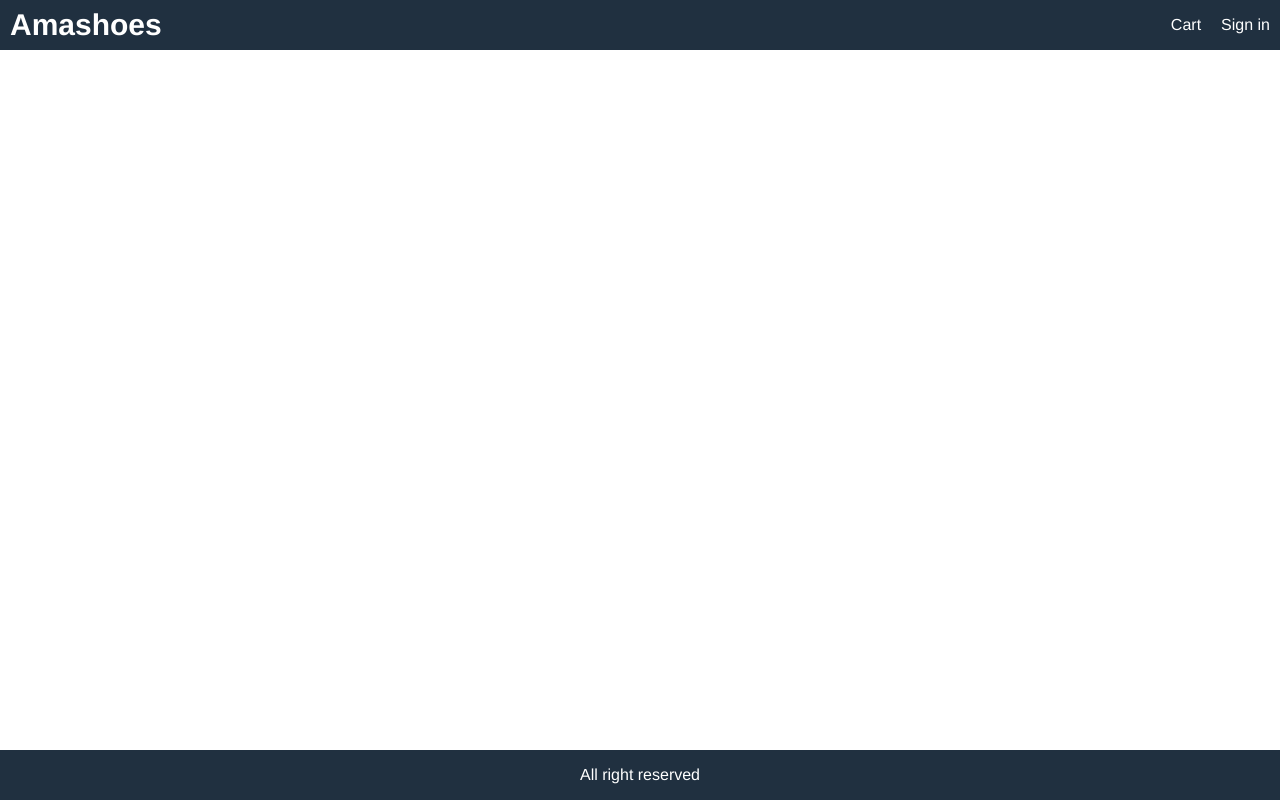
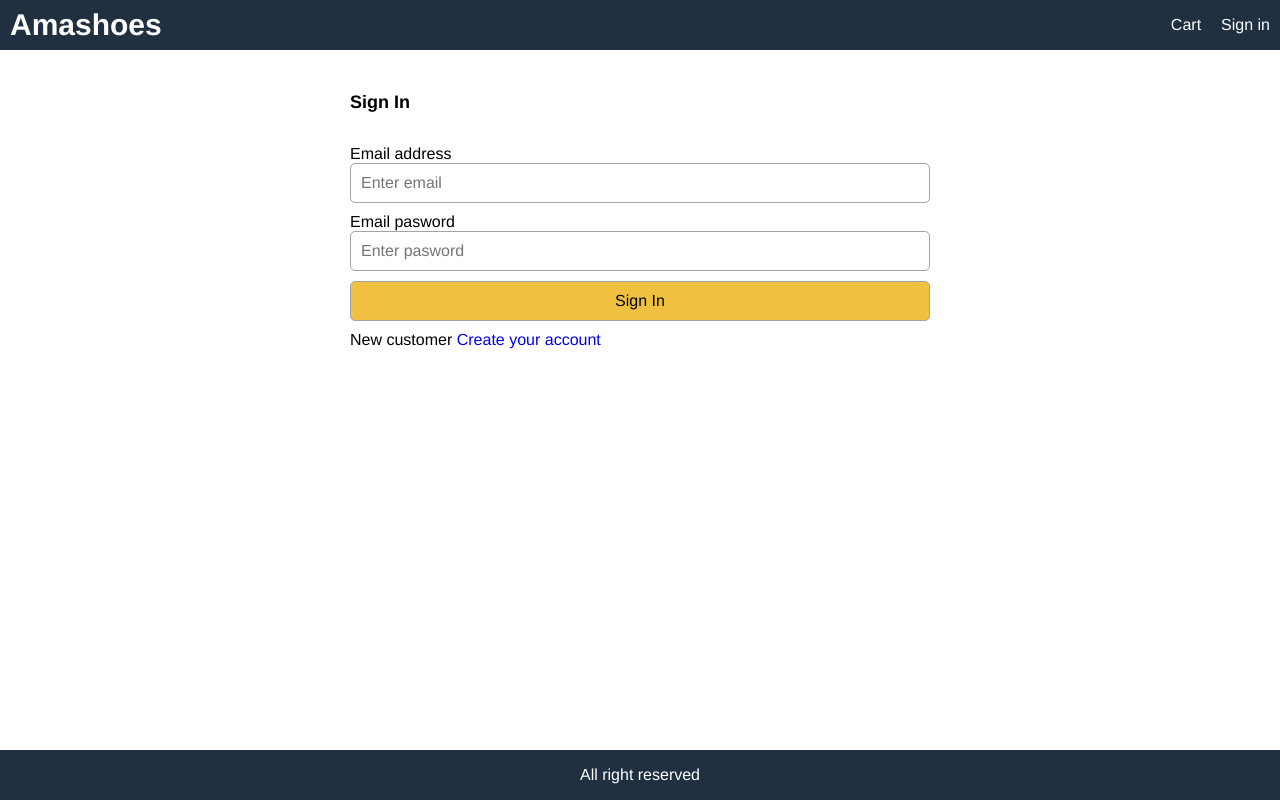
Before and after one commit to ductoan212/amashoes, a React (Create React App) app in the folder frontend/: page /signin in a window 1280 px wide. Built offline with nearby package versions, Linux system fonts and the light colour scheme.

Commit message:
Design signin screen

```diff
--- a/frontend/src/App.js
+++ b/frontend/src/App.js
@@ -4,6 +4,7 @@
 import CartScreen from './screens/CartScreen';
 import { BrowserRouter, Link, Route } from 'react-router-dom';
 import { useSelector } from 'react-redux';
+import SigninScreen from './screens/SigninScreen';
 
 function App() {
   const cart = useSelector((state) => state.cart);
@@ -31,6 +32,7 @@
         <main>
           <Route path="/cart/:id?" component={CartScreen}></Route>
           <Route path="/product/:id" component={ProductScreen} exact></Route>
+          <Route path="/signin" component={SigninScreen}></Route>
           <Route path="/" component={HomeScreen} exact></Route>
         </main>
 
--- a/frontend/src/index.css
+++ b/frontend/src/index.css
@@ -225,3 +225,20 @@
   color: #a02020;
   background-color: #ffe0e0e0;
 }
+
+/* Form */
+.form {
+  max-width: 60rem;
+  margin: 1rem auto;
+}
+
+.form > div {
+  display: flex;
+  flex-direction: column;
+  margin: 1rem;
+}
+
+.form lable {
+  margin: 1rem 0;
+  display: block;
+}
--- /dev/null
+++ b/frontend/src/screens/SigninScreen.js
@@ -0,0 +1,54 @@
+import React, { useState } from 'react';
+import {Link} from 'react-router-dom';
+
+export default function SigninScreen() {
+  const [email, setEmail] = useState('');
+  const [password, setPassword] = useState('');
+
+  const submitHandler = (e) => {
+    e.preventDefault();
+    // Todo: signin action
+  };
+
+  return (
+    <div>
+      <form className="form" onSubmit={submitHandler}>
+        <div>
+          <h1>Sign In</h1>
+        </div>
+        <div>
+          <label htmlFor="email">Email address</label>
+          <input
+            type="email"
+            id="email"
+            placeholder="Enter email"
+            required
+            onChange={(e) => setEmail(e.target.value)}
+          ></input>
+        </div>
+        <div>
+          <label htmlFor="pasword">Email pasword</label>
+          <input
+            type="pasword"
+            id="pasword"
+            placeholder="Enter pasword"
+            required
+            onChange={(e) => setPassword(e.target.value)}
+          ></input>
+        </div>
+        <div>
+          <label />
+          <button className="primary" type="submit">
+            Sign In
+          </button>
+        </div>
+        <div>
+          <label />
+          <div>
+            New customer <Link to="/register">Create your account</Link>
+          </div>
+        </div>
+      </form>
+    </div>
+  );
+}
```
